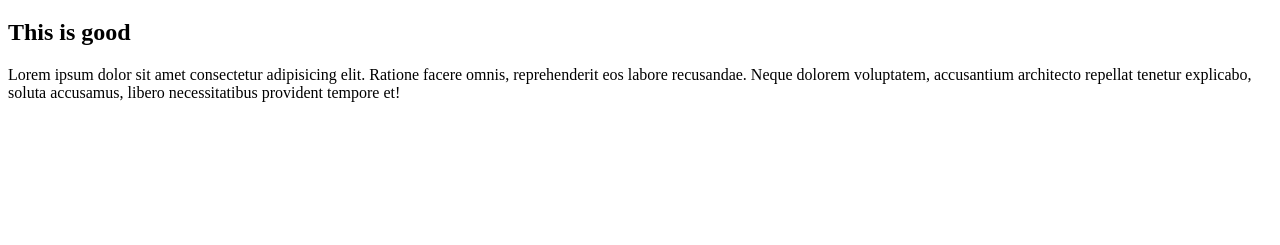
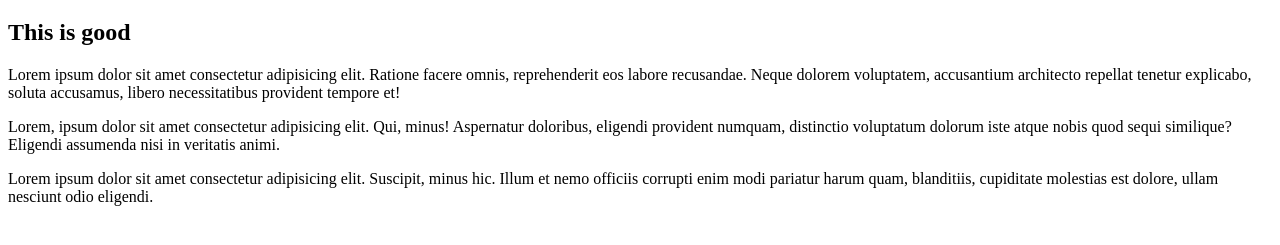
Before and after one commit to SukhiManush/second-repo, a plain HTML site: page index.html in a window 1280 px wide. Shown: the part 61-306 px from the top of the page. Drawn offline with Linux system fonts and the light colour scheme.

Commit message:
newParagraph

```diff
--- a/index.html
+++ b/index.html
@@ -10,5 +10,7 @@
     <h1>this a heading</h1>
     <h2>This is good</h2>
     <p>Lorem ipsum dolor sit amet consectetur adipisicing elit. Ratione facere omnis, reprehenderit eos labore recusandae. Neque dolorem voluptatem, accusantium architecto repellat tenetur explicabo, soluta accusamus, libero necessitatibus provident tempore et!</p>
+    <p>Lorem, ipsum dolor sit amet consectetur adipisicing elit. Qui, minus! Aspernatur doloribus, eligendi provident numquam, distinctio voluptatum dolorum iste atque nobis quod sequi similique? Eligendi assumenda nisi in veritatis animi.</p>
+    <p>Lorem ipsum dolor sit amet consectetur adipisicing elit. Suscipit, minus hic. Illum et nemo officiis corrupti enim modi pariatur harum quam, blanditiis, cupiditate molestias est dolore, ullam nesciunt odio eligendi.</p>
 </body>
 </html>
```
